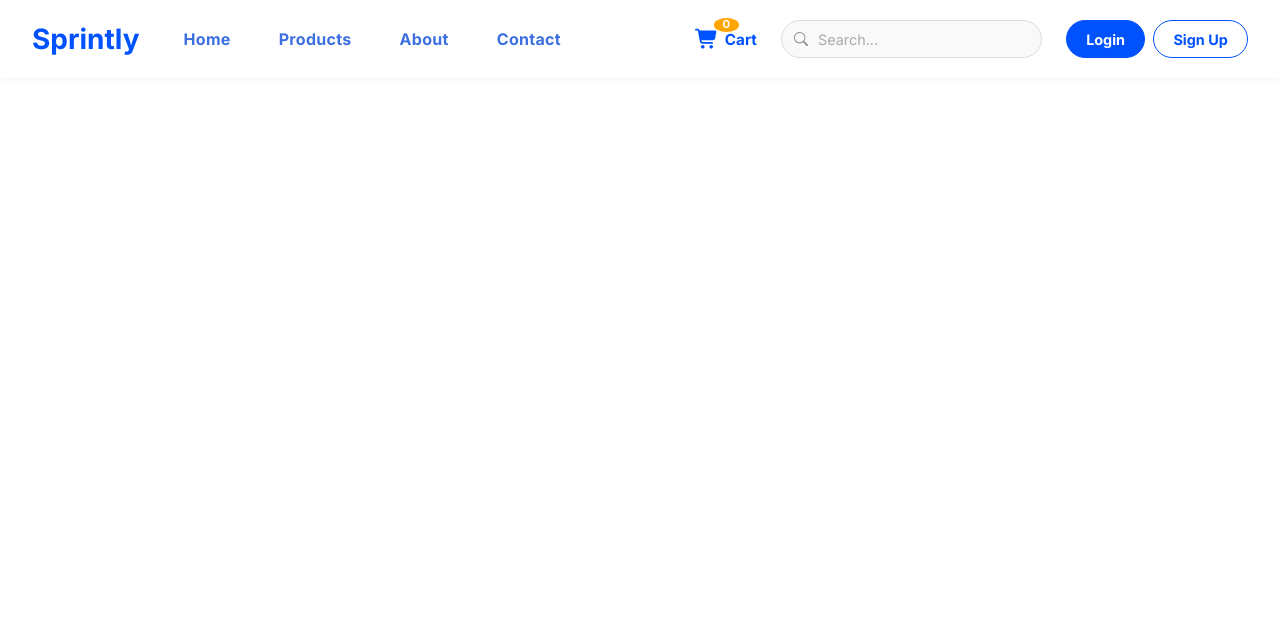
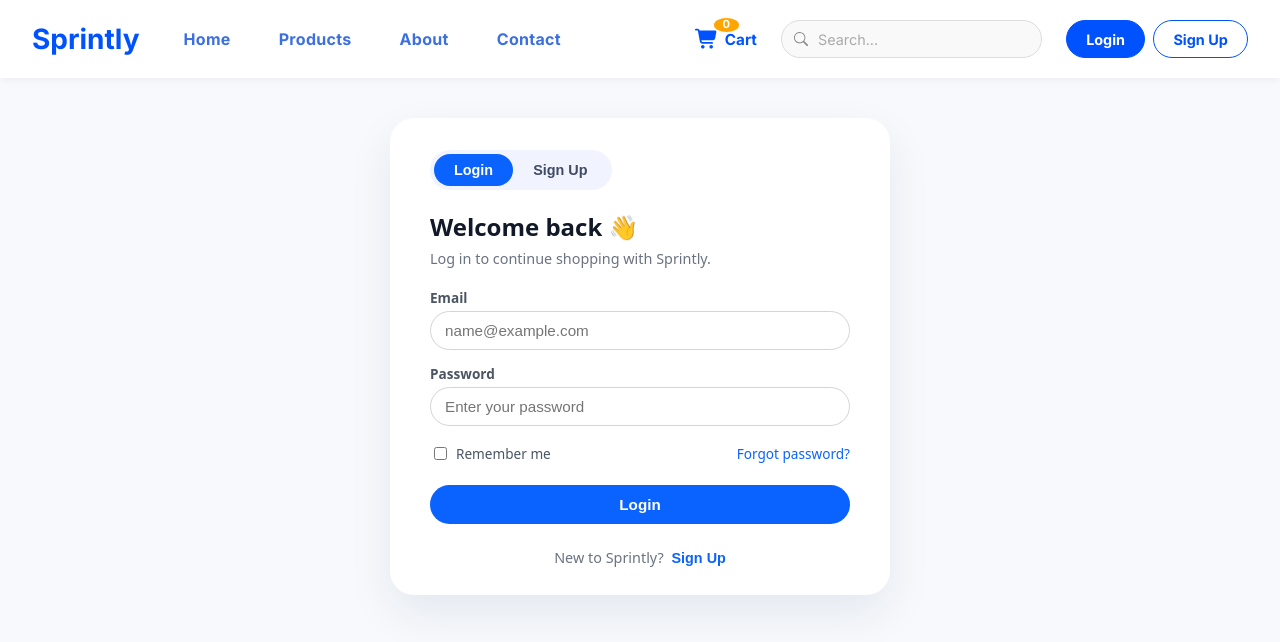
Before and after one commit to Mazen050/Sprintly, an Angular app in the folder FrontEnd/: page /login in a window 1280 px wide. Before the commit this address led to /. Shown: the top 642 px of the page. Built offline with nearby package versions, Linux system fonts and the light colour scheme.

Commit message:
Created auth-pages

```diff
--- a/FrontEnd/src/app/app.component.html
+++ b/FrontEnd/src/app/app.component.html
@@ -1 +1,2 @@
 <app-home-page></app-home-page>
+<router-outlet></router-outlet>
--- a/FrontEnd/src/app/app.routes.ts
+++ b/FrontEnd/src/app/app.routes.ts
@@ -1,3 +1,7 @@
 import { Routes } from '@angular/router';
+import { AuthComponent } from './components/auth/auth.component'; // check this path
 
-export const routes: Routes = [];
+export const routes: Routes = [
+  { path: 'login', component: AuthComponent },
+  { path: 'signup', component: AuthComponent },
+];
--- /dev/null
+++ b/FrontEnd/src/app/components/auth/auth.component.css
@@ -0,0 +1,176 @@
+:host {
+    display: block;
+    min-height: calc(100vh - 72px);
+    background-color: #f7f9fc;
+    font-family: system-ui, -apple-system, BlinkMacSystemFont, 'Segoe UI', sans-serif;
+}
+
+.auth-page {
+    display: flex;
+    justify-content: center;
+    align-items: flex-start;
+    padding: 40px 16px;
+}
+
+.auth-card {
+    background: #ffffff;
+    border-radius: 24px;
+    box-shadow: 0 18px 45px rgba(15, 35, 95, 0.08);
+    padding: 32px 40px 28px;
+    max-width: 420px;
+    width: 100%;
+}
+
+.auth-tabs {
+    display: inline-flex;
+    padding: 4px;
+    border-radius: 999px;
+    background-color: #f1f4ff;
+    margin-bottom: 20px;
+}
+
+.tab-btn {
+    border: none;
+    background: transparent;
+    padding: 8px 20px;
+    border-radius: 999px;
+    font-size: 0.9rem;
+    font-weight: 600;
+    color: #3f4b66;
+    cursor: pointer;
+    transition: background-color 0.18s ease, color 0.18s ease;
+}
+
+.tab-btn.active {
+    background-color: #0b63ff;
+    color: #ffffff;
+}
+
+.auth-title {
+    margin: 0 0 6px;
+    font-size: 1.5rem;
+    color: #111827;
+}
+
+.auth-subtitle {
+    margin: 0 0 20px;
+    font-size: 0.9rem;
+    color: #6b7280;
+}
+
+.auth-form {
+    display: flex;
+    flex-direction: column;
+    gap: 14px;
+}
+
+.form-row label {
+    display: block;
+    margin-bottom: 4px;
+    font-size: 0.85rem;
+    font-weight: 600;
+    color: #4b5563;
+}
+
+.form-row input {
+    width: 100%;
+    border-radius: 999px;
+    border: 1px solid #d1d5db;
+    padding: 10px 14px;
+    font-size: 0.95rem;
+    outline: none;
+    transition: border-color 0.18s ease, box-shadow 0.18s ease;
+    box-sizing: border-box;
+}
+
+.form-row input:focus {
+    border-color: #0b63ff;
+    box-shadow: 0 0 0 2px rgba(11, 99, 255, 0.18);
+}
+
+.form-extra {
+    display: flex;
+    justify-content: space-between;
+    align-items: center;
+    margin-top: 4px;
+}
+
+.remember {
+    display: inline-flex;
+    align-items: center;
+    gap: 6px;
+    font-size: 0.85rem;
+    color: #4b5563;
+}
+
+.remember input {
+    accent-color: #0b63ff;
+}
+
+.link {
+    font-size: 0.85rem;
+    color: #0b63ff;
+    text-decoration: none;
+    font-weight: 500;
+}
+
+.link:hover {
+    text-decoration: underline;
+}
+
+.primary-btn {
+    margin-top: 8px;
+    width: 100%;
+    border: none;
+    border-radius: 999px;
+    padding: 11px 16px;
+    font-size: 0.95rem;
+    font-weight: 600;
+    color: #ffffff;
+    background: #0b63ff;
+    cursor: pointer;
+    transition: background-color 0.2s;
+}
+
+.primary-btn:hover {
+    background-color: #0046cb;
+}
+
+.auth-footer {
+    margin-top: 24px;
+    text-align: center;
+    font-size: 0.9rem;
+    color: #6b7280;
+}
+
+.link-btn {
+    background: none;
+    border: none;
+    color: #0b63ff;
+    font-weight: 600;
+    cursor: pointer;
+    padding: 0;
+    font-size: 0.9rem;
+    margin-left: 4px;
+}
+
+.link-btn:hover {
+    text-decoration: underline;
+}
+
+.error-msg {
+    color: #dc2626;
+    font-size: 0.75rem;
+    margin-top: 4px;
+    display: block;
+    font-weight: 500;
+}
+
+.error-border {
+    border-color: #dc2626 !important;
+    background-color: #fef2f2;
+}
+
+.error-border:focus {
+    box-shadow: 0 0 0 2px rgba(220, 38, 38, 0.2) !important;
+}
--- /dev/null
+++ b/FrontEnd/src/app/components/auth/auth.component.html
@@ -0,0 +1,77 @@
+<div class="auth-page">
+    <div class="auth-card">
+        <div class="auth-tabs">
+            <button class="tab-btn" [class.active]="isLogin" (click)="switchMode('login')">Login</button>
+            <button class="tab-btn" [class.active]="!isLogin" (click)="switchMode('signup')">Sign Up</button>
+        </div>
+
+        <h2 class="auth-title">
+            {{ isLogin ? 'Welcome back 👋' : 'Create your account' }}
+        </h2>
+        <p class="auth-subtitle">
+            {{ isLogin ? 'Log in to continue shopping with Sprintly.' :
+            'Sign up to start your Sprintly shopping experience.' }}
+        </p>
+
+        <form class="auth-form" #authForm="ngForm" (ngSubmit)="onSubmit(authForm)">
+
+            <div *ngIf="!isLogin" class="form-row">
+                <label>Full Name</label>
+                <input type="text" name="fullName" [(ngModel)]="formData.fullName" required
+                    placeholder="Ossama Adel Ibrahim" #nameCtrl="ngModel"
+                    [class.error-border]="nameCtrl.invalid && (nameCtrl.touched || authForm.submitted)">
+
+                <small class="error-msg" *ngIf="nameCtrl.invalid && (nameCtrl.touched || authForm.submitted)">
+                    Full Name is required.
+                </small>
+            </div>
+
+            <div class="form-row">
+                <label>Email</label>
+                <input type="email" name="email" [(ngModel)]="formData.email" required email
+                    placeholder="name@example.com" #emailCtrl="ngModel"
+                    [class.error-border]="emailCtrl.invalid && (emailCtrl.touched || authForm.submitted)">
+
+                <small class="error-msg" *ngIf="emailCtrl.invalid && (emailCtrl.touched || authForm.submitted)">
+                    <span *ngIf="emailCtrl.errors?.['required']">Email is required.</span>
+                    <span *ngIf="emailCtrl.errors?.['email']">Please enter a valid email.</span>
+                </small>
+            </div>
+
+            <div class="form-row">
+                <label>Password</label>
+                <input type="password" name="password" [(ngModel)]="formData.password" required minlength="6"
+                    placeholder="Enter your password" #passCtrl="ngModel"
+                    [class.error-border]="passCtrl.invalid && (passCtrl.touched || authForm.submitted)">
+
+                <small class="error-msg" *ngIf="passCtrl.invalid && (passCtrl.touched || authForm.submitted)">
+                    <span *ngIf="passCtrl.errors?.['required']">Password is required.</span>
+                    <span *ngIf="passCtrl.errors?.['minlength']">Password must be at least 6 characters.</span>
+                </small>
+            </div>
+
+            <div *ngIf="isLogin" class="form-extra">
+                <label class="remember">
+                    <input type="checkbox">
+                    <span>Remember me</span>
+                </label>
+                <a href="#" class="link">Forgot password?</a>
+            </div>
+
+            <button type="submit" class="primary-btn">
+                {{ isLogin ? 'Login' : 'Create Account' }}
+            </button>
+        </form>
+
+        <div class="auth-footer">
+            <span *ngIf="isLogin">
+                New to Sprintly?
+                <button class="link-btn" (click)="switchMode('signup')">Sign Up</button>
+            </span>
+            <span *ngIf="!isLogin">
+                Already have an account?
+                <button class="link-btn" (click)="switchMode('login')">Login</button>
+            </span>
+        </div>
+    </div>
+</div>
--- /dev/null
+++ b/FrontEnd/src/app/components/auth/auth.component.ts
@@ -0,0 +1,47 @@
+import { Component, OnInit } from '@angular/core';
+import { CommonModule } from '@angular/common';
+import { FormsModule, NgForm } from '@angular/forms';
+import { ActivatedRoute } from '@angular/router';
+
+@Component({
+  selector: 'app-auth',
+  standalone: true,
+  imports: [CommonModule, FormsModule],
+  templateUrl: './auth.component.html',
+  styleUrl: './auth.component.css'
+})
+export class AuthComponent implements OnInit {
+  isLogin = true;
+
+  formData = {
+    fullName: '',
+    email: '',
+    password: ''
+  };
+
+  constructor(private route: ActivatedRoute) { }
+
+  ngOnInit(): void {
+    this.route.url.subscribe(segments => {
+      const path = segments[0].path;
+      this.isLogin = (path === 'login');
+    });
+  }
+
+  switchMode(mode: 'login' | 'signup'): void {
+    this.isLogin = (mode === 'login');
+  }
+
+  onSubmit(form: NgForm): void {
+    if (form.valid) {
+      console.log('Form is Valid!', this.formData);
+
+    } else {
+      console.log('Form is Invalid');
+      Object.keys(form.controls).forEach(field => {
+        const control = form.control.get(field);
+        control?.markAsTouched({ onlySelf: true });
+      });
+    }
+  }
+}
--- a/FrontEnd/src/app/components/navbar/navbar.component.html
+++ b/FrontEnd/src/app/components/navbar/navbar.component.html
@@ -24,8 +24,8 @@
     </div>
 
     <div class="nav-auth-buttons">
-      <a href="#" class="btn btn-login">Login</a>
-      <a href="#" class="btn btn-signup">Sign Up</a>
+      <a href="/login" class="btn btn-login">Login</a>
+      <a href="/signup" class="btn btn-signup">Sign Up</a>
     </div>
   </div>
 
@@ -59,8 +59,8 @@
     <li><a href="#">Contact</a></li>
 
     <div class="mobile-auth-buttons">
-      <a href="#" class="btn btn-login-mobile">Login</a>
-      <a href="#" class="btn btn-signup-mobile">Sign Up</a>
+      <a href="/login" class="btn btn-login-mobile">Login</a>
+      <a href="/signup" class="btn btn-signup-mobile">Sign Up</a>
     </div>
   </ul>
 </nav>
```
Also changed, not shown: 1 other file (tests, documents, lock files or other folders).
